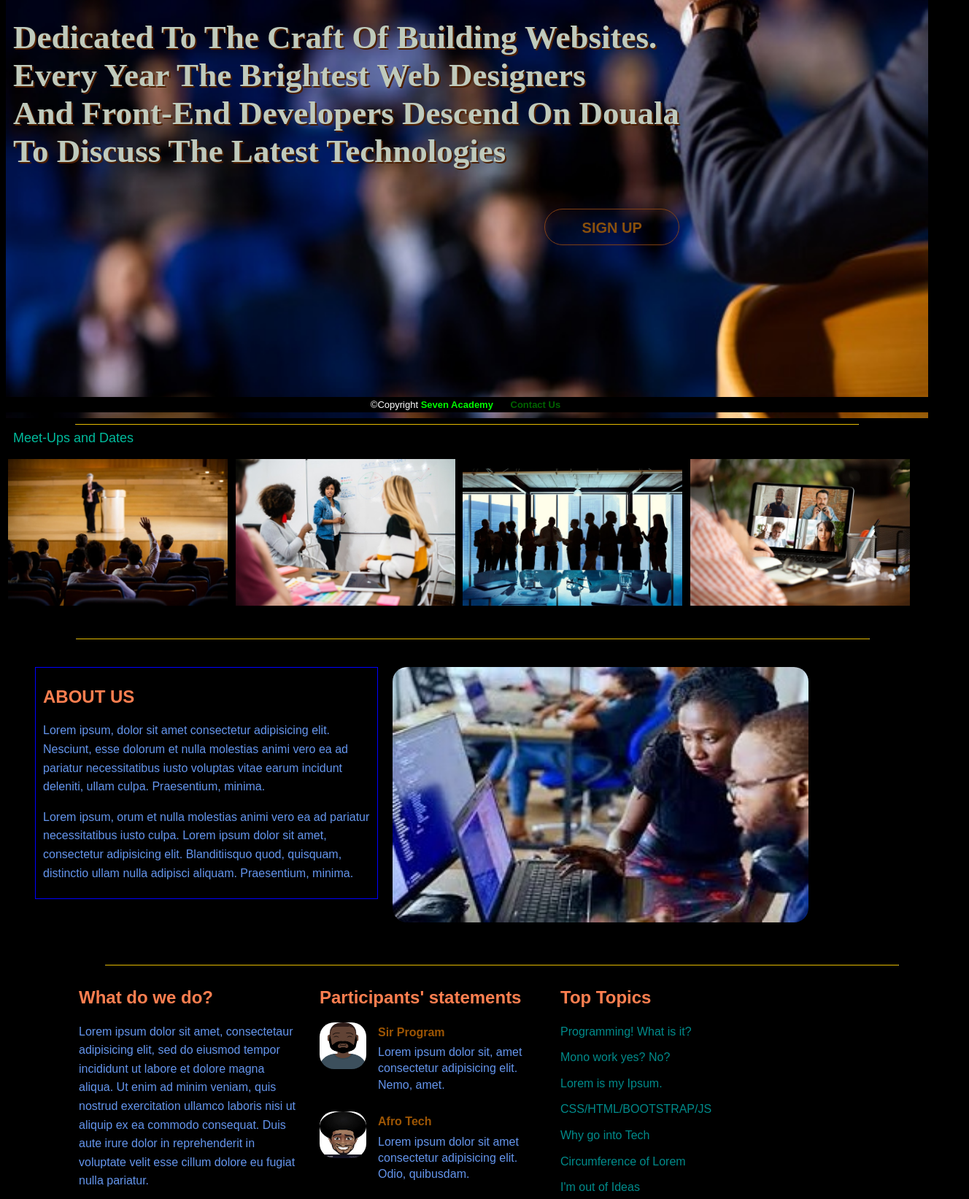
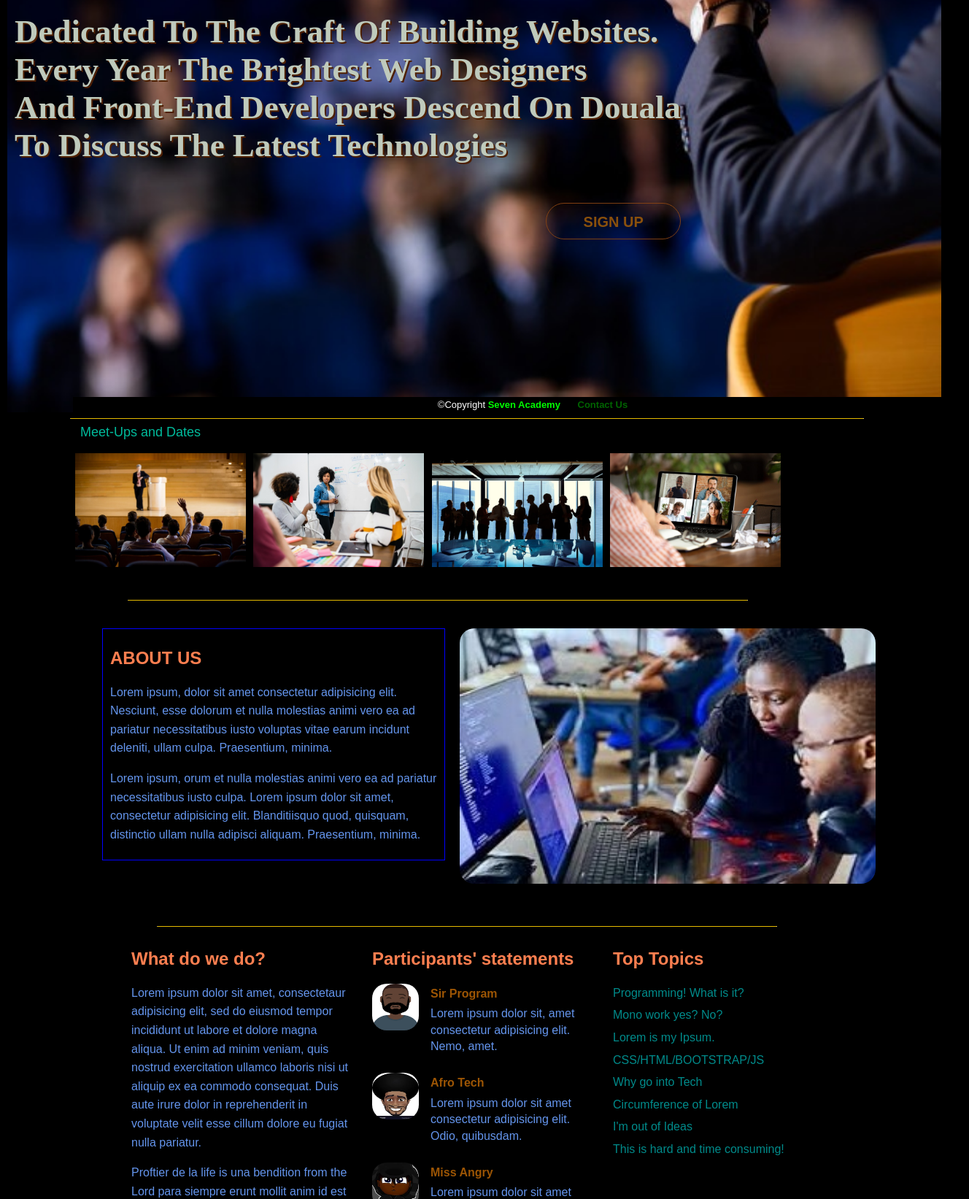
Before and after one commit to ljessicc/styles-conference-website, a plain HTML site: page index.html in a window 1280 px wide. Shown: the part 235-1878 px from the top of the page at 73% size, 1328 px wide, since content can reach past the window. Drawn offline with Linux system fonts and the light colour scheme; a web font is replaced by a local one.

Commit message:
changed contact target and html size

```diff
--- a/assets/css/main.css
+++ b/assets/css/main.css
@@ -1,8 +1,14 @@
 @import url('https://fonts.googleapis.com/css2?family=Markazi+Text:wght@400;500;600;700&display=swap');
+html{
+  margin:0;
+  border: 0;
+}
 body {
     font-family: arial;
     background-color: black;
-    box-sizing: border-box;
+    margin: 0;
+    border: 0;
+    width: 100%;
 }
 
 hr {
@@ -96,6 +102,7 @@ hr {
 .inner-container {
     width: 100%;
     height: 100vh;
+    margin-left: 10px;
     display: flex;
     flex-wrap: wrap;
     background-image: url("../img/conferencebackground.jpg");
@@ -167,12 +174,17 @@ hr {
     content: "";
     clear: both;
     display: flex;
-    width: 100%;
+
 }
 
 .container-rc {
     position: absolute;
+    margin: 0;
+    border: 0;
+    width: 1000px;
+    margin-left: 100px;
 }
+
 
 .other-conferences {
     font-size: large;
@@ -341,7 +353,7 @@ hr {
     padding-bottom: 20px;
     margin-bottom: 1px;
     margin-top: 10px;
-    margin-left: 60px;
+    margin-left: 40px;
 }
 
 .col-1-3, .col-2-3 {
@@ -454,7 +466,7 @@ hr {
 }
 
 #about-us #statements ul li {
-    margin: 10px 0 0 0;
+    margin: 5px 0 0 0;
     color: darkcyan;
 }
 
@@ -462,6 +474,7 @@ hr {
 
 #about-us #team, #about-us #speakers {
     margin-bottom: 0;
+
 }
 
 #about-us #team ul, #about-us #speakers {
@@ -471,7 +484,7 @@ hr {
 }
 
 #about-us #team ul li, #about-us #speakers ul li {
-    margin-left: 65px;
+    margin-left: 20px;
 }
 
 #team h2, #speakers h2 {
@@ -566,12 +579,13 @@ hr {
 /*----------------venue-----------------*/
 
 .container-v {
-    width: 1280px;
+    width: 100%;
     min-height: 465px;
     background: rgb(0, 0, 0);
     display: flex;
     flex-direction: row;
     flex-wrap: wrap;
+    margin-left: 30px;
 }
 
 .container-v .box {
--- a/index.html
+++ b/index.html
@@ -6,7 +6,7 @@
     <meta name="viewport" content="width=device-width, initial-scale=1.0">
     <link rel="stylesheet" href="assets/css/main.css">
     <script src="https://kit.fontawesome.com/c8e4d183c2.js"></script>
-    <title>Home</title>
+    <title>Styles Conference</title>
 </head>
 
 <body>
@@ -519,7 +519,7 @@
     <!-------------------------footer--------------->
     <footer id="footer">
 
-        <span> &copy;Copyright <span class="copyright"> Seven Academy</span> <a href="#contact-c" target="_blank">Contact Us</a>
+        <span> &copy;Copyright <span class="copyright"> Seven Academy</span> <a href="#contact-c">Contact Us</a>
 </body>
 
 
```
